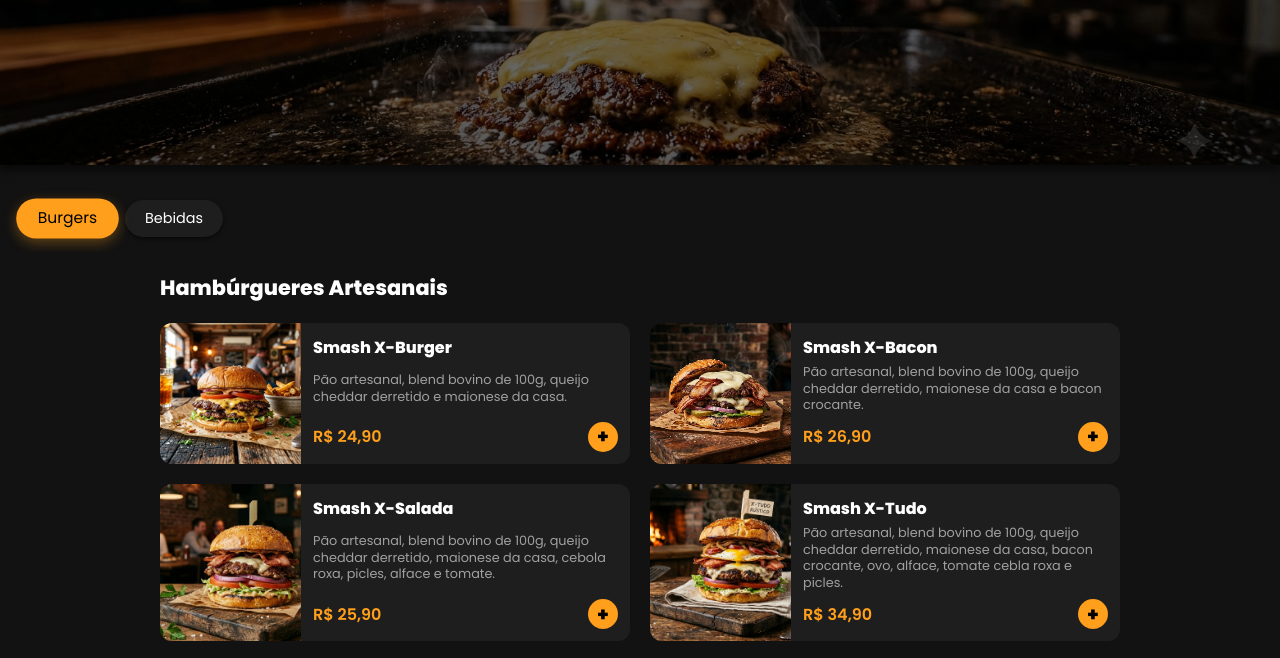
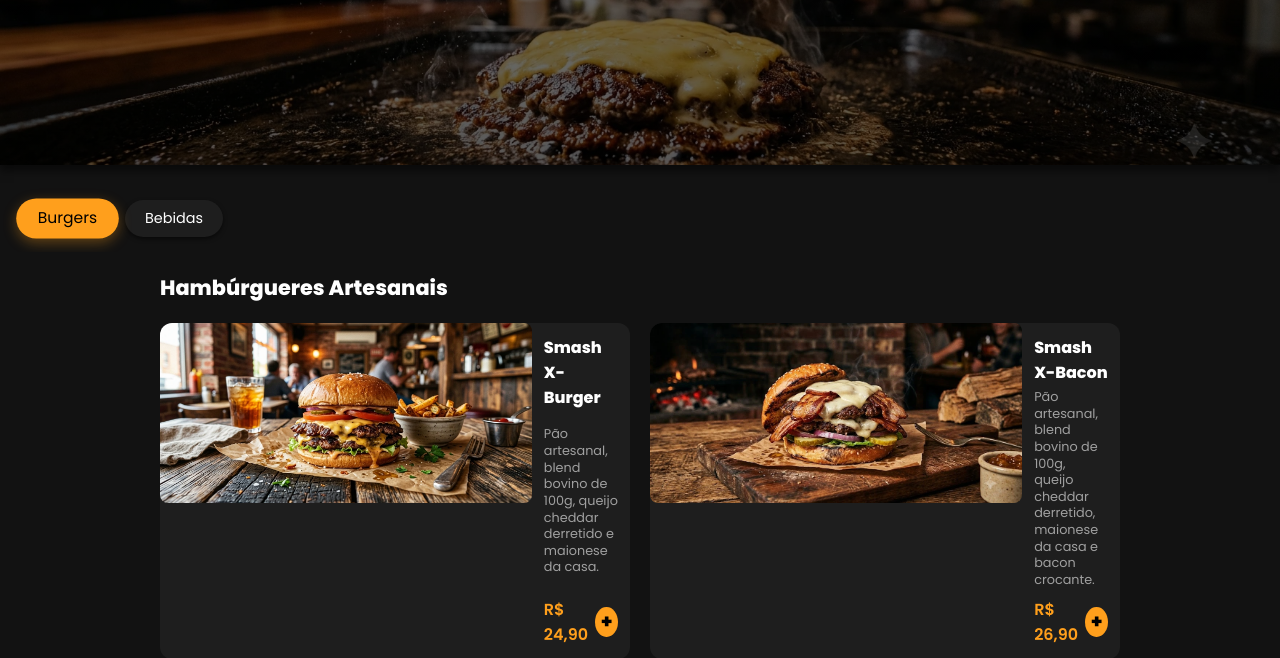
Before and after one commit to guilhermefranqueira35-hash/ForgeBurguer, a plain HTML site: page index.html in a window 1280 px wide. Shown: the part 135-793 px from the top of the page. Drawn offline with Linux system fonts and the light colour scheme.

Commit message:
Refactor CSS for general styles and layout

```diff
--- a/cardapio.css
+++ b/cardapio.css
@@ -9,20 +9,20 @@
 }
 
 :root {
-    --bg-color: #121212; /* Tema escuro moderno */
+    --bg-color: #121212;
     --card-bg: #1e1e1e;
-    --primary-color: #ff9f1c; /* Laranja hamburgueria */
+    --primary-color: #ff9f1c;
     --text-color: #ffffff;
     --text-muted: #a0a0a0;
     --success: #2ec4b6;
-    --secundary-color: #e71d36; /* Vermelho para alertas */
-    --third-color: #b17e37; /* Laranja para destaques */
+    --secundary-color: #e71d36;
+    --third-color: #b17e37;
 }
 
 body {
     background-color: var(--bg-color);
     color: var(--text-color);
-    padding-bottom: 60px; /* Espaço para um futuro botão flutuante de carrinho */
+    padding-bottom: 60px;
 }
 
 /* ==========================================================================
@@ -66,12 +66,12 @@ body {
     display: flex;
     gap: 10px;
     padding: 15px 20px;
-    overflow-x: auto; /* Permite arrastar pro lado no celular se tiver muitas categorias */
-    scrollbar-width: none; /* Esconde a barra no Firefox */
+    overflow-x: auto;
+    scrollbar-width: none;
 }
 
 .categories::-webkit-scrollbar {
-    display: none; /* Esconde a barra no Chrome/Safari */
+    display: none;
 }
 
 .category-btn {
@@ -81,7 +81,7 @@ body {
     padding: 8px 20px;
     border-radius: 20px;
     font-size: 0.9rem;
-    white-space: nowrap; /* Impede o texto de quebrar linha */
+    white-space: nowrap;
     box-shadow: 0 2px 4px rgba(0, 0, 0, 0.541);
 }
 
@@ -89,10 +89,10 @@ body {
     background-color: var(--primary-color);
     color: #000;
 
-    /* Faz o botão selecionado ficar 8% maior */
+
     transform: scale(1.08);
 
-    /* Adiciona um leve brilho neon da cor do botão */
+
     box-shadow: 0 4px 12px rgba(255, 160, 28, 0.336);
 }
 
@@ -100,7 +100,7 @@ body {
     background-color: var(--primary-color);
     color: #000;
     transition: transform 0.2s ease, background-color 0.2s ease;
-    transform: scale(1.1); /* 🌟 CORREÇÃO: Removido o 'px' que quebrava o efeito */
+    transform: scale(1.1);
 }
 
 /* ==========================================================================
@@ -117,21 +117,23 @@ body {
 
 .menu-grid {
     display: flex;
-    flex-direction: column; /* No celular, fica um embaixo do outro */
+    flex-direction: column;
     gap: 15px;
 }
 
 .product-card {
     background-color: var(--card-bg);
     border-radius: 12px;
-    display: flex; /* Alinha imagem de um lado e texto do outro */
+    display: flex;
     overflow: hidden;
 }
 
 .product-img {
-    width: 30%;
-    height: 100%;
-    object-fit: cover; /* Não distorce a imagem */
+    width: 100%;
+    height: 180px;
+    object-fit: cover;
+    border-radius: 8px;
+    margin-bottom: 10px;
 }
 
 .product-info {
@@ -193,15 +195,14 @@ body {
    RESPONSIVIDADE (MEDIA QUERIES PARA TELAS MAIORES)
    ========================================================================== */
 @media (min-width: 768px) {
-    /* No computador ou tablet deitado, os cards ficam em duas ou mais colunas */
     .menu-grid {
         display: grid;
-        grid-template-columns: repeat(2, 1fr); /* 2 colunas iguais */
+        grid-template-columns: repeat(2, 1fr);
         gap: 20px;
     }
 
     .menu-container {
-        max-width: 1000px; /* Centraliza o site e não deixa esticar infinito */
+        max-width: 1000px;
         margin: 0 auto;
     }
 }
@@ -259,7 +260,7 @@ body {
 /* ==========================================================================
    CLASSE UTILITÁRIA PARA ESCONDER ELEMENTOS (BLINDADA)
    ========================================================================== */
-/* 🌟 CORREÇÃO CENTRAL: Força o sumiço absoluto de qualquer coisa com essa classe */
+
 .hidden {
     display: none !important;
 }
@@ -302,7 +303,6 @@ body {
     margin-bottom: 15px;
 }
 
-/* Estilo de cada item que aparece listado na sacola */
 .cart-item-row {
     display: flex;
     justify-content: space-between;
@@ -328,7 +328,6 @@ body {
     color: var(--primary-color);
 }
 
-/* Rodapé da página da sacola */
 .cart-page-footer {
     margin-top: 40px;
     border-top: 1px solid #333;
@@ -523,7 +522,6 @@ body {
     margin-top: 10px;
 }
 
-/* Estilo do Botão Menor */
 #cancel-order-btn {
     background-color: #121212;
     color: white;
@@ -536,7 +534,6 @@ body {
     width: auto;
 }
 
-/* 🌟 A TRAVA DEFINITIVA: Se o botão tiver a classe hidden, ele DEVE sumir, não importa o que o JS diga */
 #cancel-order-btn.hidden {
     display: none !important;
 }
@@ -545,7 +542,7 @@ body {
     transform: scale(1.1);
     transition: transform 0.2s ease, background-color 0.2s ease;
 }
-/* Ajustes para Celular (Telas de até 768px) */
+
 @media (max-width: 768px) {
     .header {
         display: flex;
```
